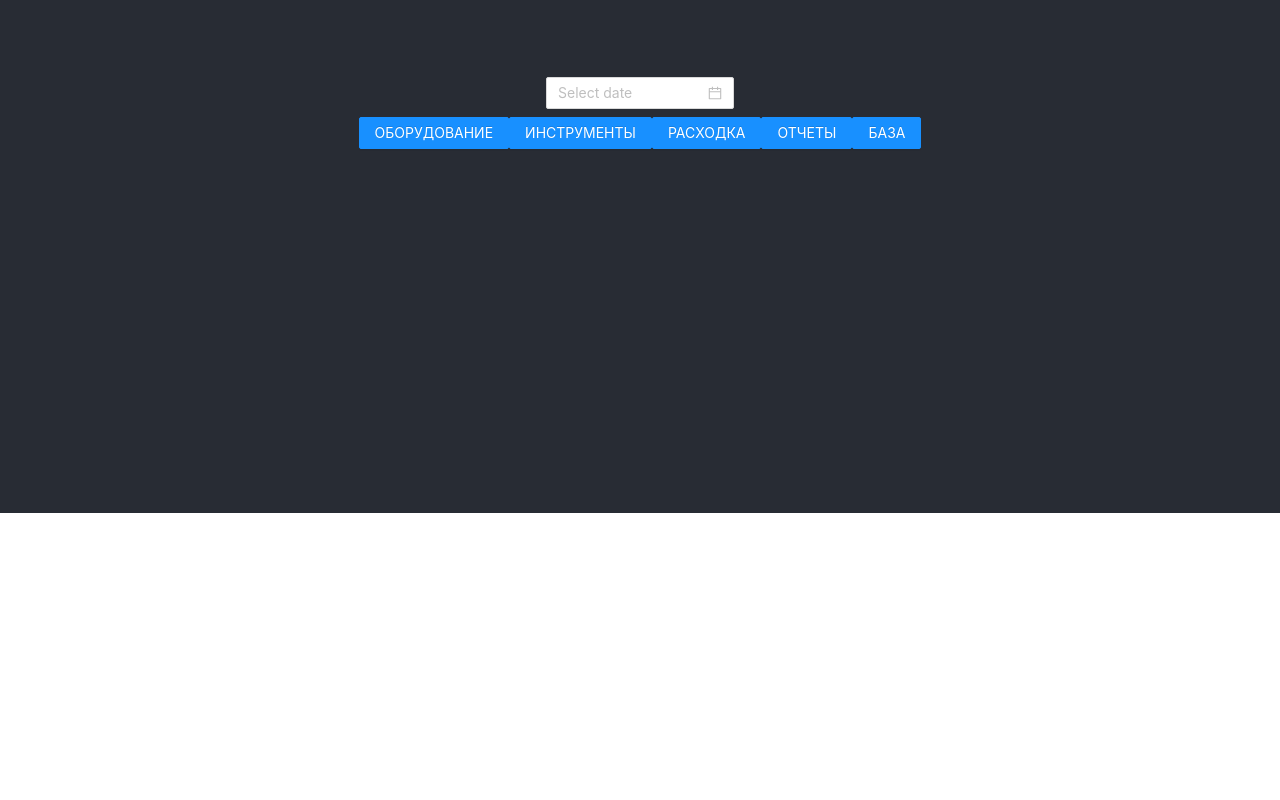
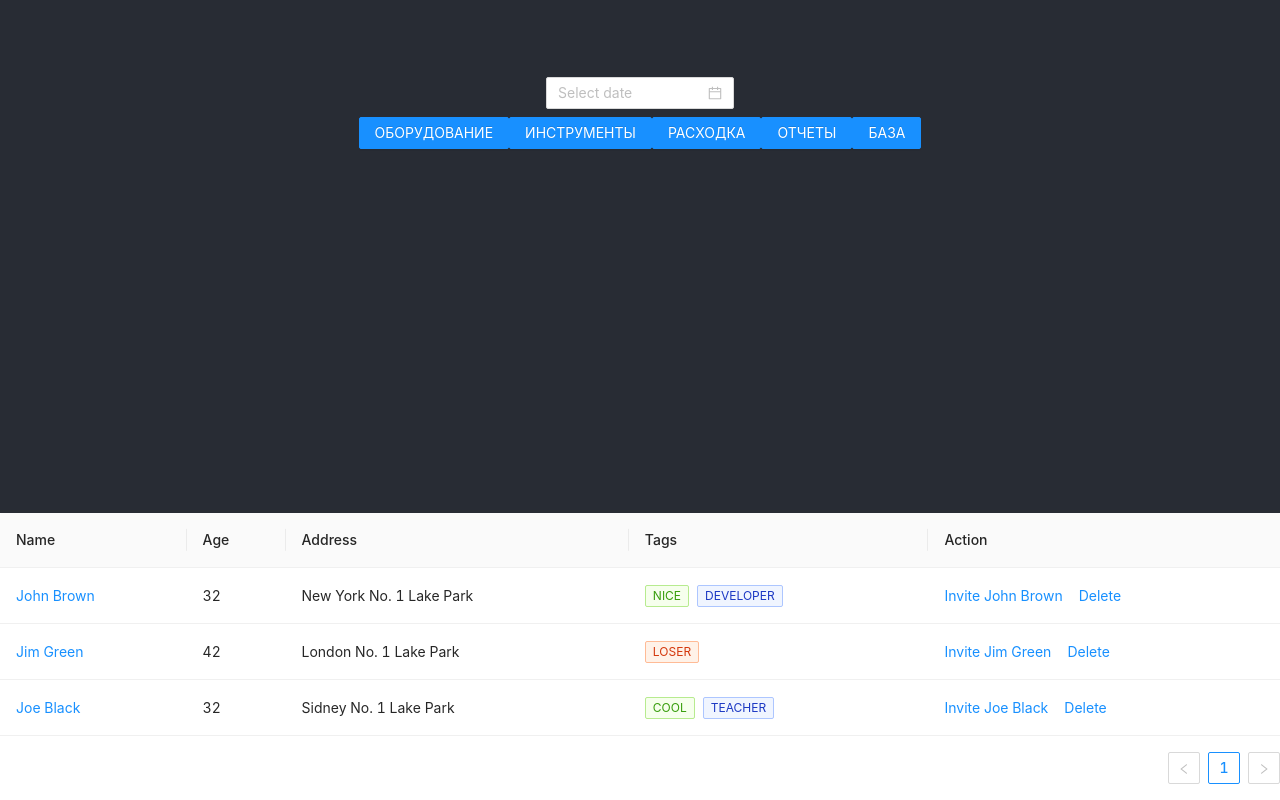
Before and after one commit to NarsaBu/warehouse-ui, a React (Create React App) app: page / in a window 1280 px wide. Shown: the part 287-1087 px from the top of the page. Before the commit the page ends 800 px from the top, so only its background shows below. Built offline with nearby package versions, Linux system fonts and the light colour scheme.

Commit message:
from Artem to Marat with man's love

```diff
--- a/src/App.js
+++ b/src/App.js
@@ -1,18 +1,22 @@
 import React from 'react';
-import {DatePicker} from 'antd';
+import { DatePicker } from 'antd';
 import 'antd/dist/antd.min.css';
 import './App.css';
 import MyButton from "./components/MyButton";
 import HeaderMenu from "./components/HeaderMenu/HeaderMenu";
+import MyTable from './components/MyTable';
 
 function App() {
     return (
         <div className="App">
             <header className="App-header">
 
-                <DatePicker/>
-                <HeaderMenu/>
+                <DatePicker />
+                <HeaderMenu />
             </header>
+            <main>
+                <MyTable />
+            </main>
         </div>
     );
 }
--- a/src/components/Table/Table.js
+++ b/src/components/MyTable/MyTable.js
@@ -1,9 +1,38 @@
+import React from 'react';
 import { Table, Tag, Space } from 'antd';
 
-ReactDOM.render(<Table columns={columns} dataSource={data} />, mountNode);
 
-export default function MyTable(props) {
-    const columns = [
+const MyTable = ({ tableData, tableColumns }) => {
+
+    return <Table columns={tableColumns} dataSource={tableData} />
+
+}
+
+MyTable.defaultProps = {
+    tableData: [
+        {
+            key: '1',
+            name: 'John Brown',
+            age: 32,
+            address: 'New York No. 1 Lake Park',
+            tags: ['nice', 'developer'],
+        },
+        {
+            key: '2',
+            name: 'Jim Green',
+            age: 42,
+            address: 'London No. 1 Lake Park',
+            tags: ['loser'],
+        },
+        {
+            key: '3',
+            name: 'Joe Black',
+            age: 32,
+            address: 'Sidney No. 1 Lake Park',
+            tags: ['cool', 'teacher'],
+        },
+    ],
+    tableColumns: [
         {
             title: 'Name',
             dataIndex: 'name',
@@ -50,33 +79,7 @@ export default function MyTable(props) {
                 </Space>
             ),
         },
-    ];
-    const {tableData, columns} = props;
+    ]
+}
 
-    return (
-        <Table columns={
-            const data = [
-        {
-            key: '1',
-            name: 'John Brown',
-            age: 32,
-            address: 'New York No. 1 Lake Park',
-            tags: ['nice', 'developer'],
-        },
-        {
-            key: '2',
-            name: 'Jim Green',
-            age: 42,
-            address: 'London No. 1 Lake Park',
-            tags: ['loser'],
-        },
-        {
-            key: '3',
-            name: 'Joe Black',
-            age: 32,
-            address: 'Sidney No. 1 Lake Park',
-            tags: ['cool', 'teacher'],
-        },
-            ];} dataSource={tableData} />
-    )
-}
+export default MyTable;
--- /dev/null
+++ b/src/components/MyTable/index.js
@@ -0,0 +1,2 @@
+import MyTable from './MyTable';
+export default MyTable;
```
Also changed, not shown: src/components/Table/index.js (deleted).
